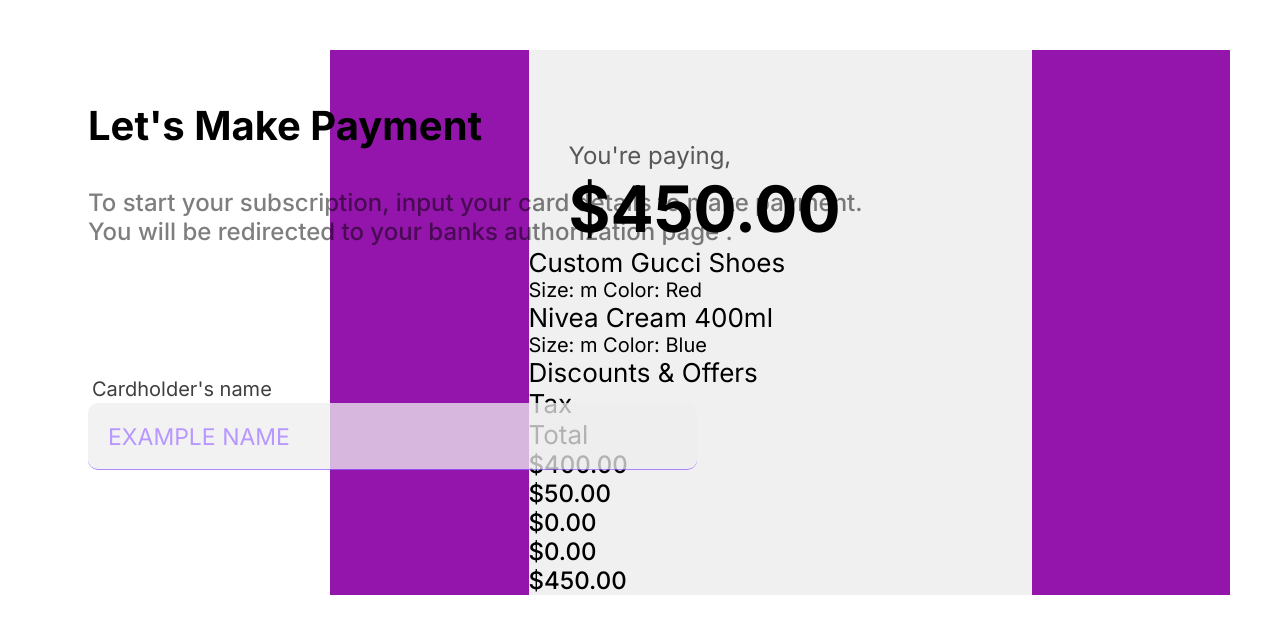
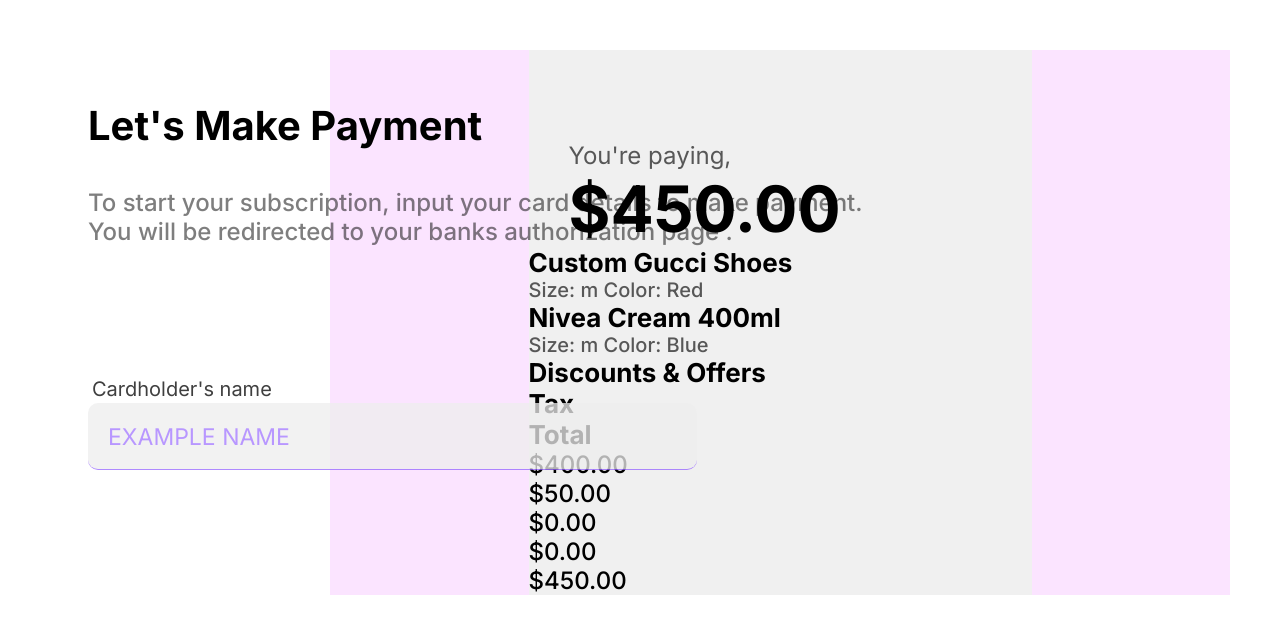
Before and after one commit to mxxm0x/store, a React (Vite) app: page / in a window 1280 px wide. Shown: the top 634 px of the page. Built offline with nearby package versions, Linux system fonts and the light colour scheme.

Commit message:
tentando alinhar

```diff
--- a/src/components/Checkout/Checkout.css
+++ b/src/components/Checkout/Checkout.css
@@ -8,7 +8,7 @@
 	margin-top: 50px;
 	margin-right: 50px;
 
-	background-color: rgb(148, 21, 171);
+	background-color: rgb(251, 228, 255);
 }
 
 .background {
@@ -16,6 +16,7 @@
 	height: auto;
 	background-color: #f0f0f0;
 	padding-top: 20px;
+	justify-content: space-between;
 }
 
 .header-text {
@@ -35,41 +36,48 @@
 }
 
 .title {
-	font-weight: 700px;
+	font-weight: 700;
 	font-size: 26px;
 }
 
 .sub1 {
-	font-weight: 500px;
+	font-weight: 500;
 	font-size: 20px;
+	color: #575757;
 }
 
 .title2 {
-	font-weight: 700px;
+	font-weight: 700;
 	font-size: 26px;
 }
 
 .sub2 {
-	font-weight: 500px;
+	font-weight: 500;
 	font-size: 20px;
+	color: #575757;
 }
 
 .discounts {
-	font-weight: 700px;
+	font-weight: 700;
 	font-size: 26px;
 }
 
 .tax {
-	font-weight: 700px;
+	font-weight: 700;
 	font-size: 26px;
 }
 
 .final {
-	font-weight: 700px;
+	font-weight: 700;
 	font-size: 26px;
 }
 
 .costs {
 	font-weight: 500;
 	font-size: 24px;
+	flex-direction: column;
 }
+
+.products {
+	flex-direction: column;
+}
--- a/src/components/Checkout/Checkout.jsx
+++ b/src/components/Checkout/Checkout.jsx
@@ -9,6 +9,7 @@ function Checkout() {
 					<p className="header-text">You're paying,</p>
 					<h1 className="header-value">$450.00</h1>
 				</div>
+
 				<div className="products">
 					<p className="title">Custom Gucci Shoes</p>
 					<p className="sub1">Size: m Color: Red</p>
```
